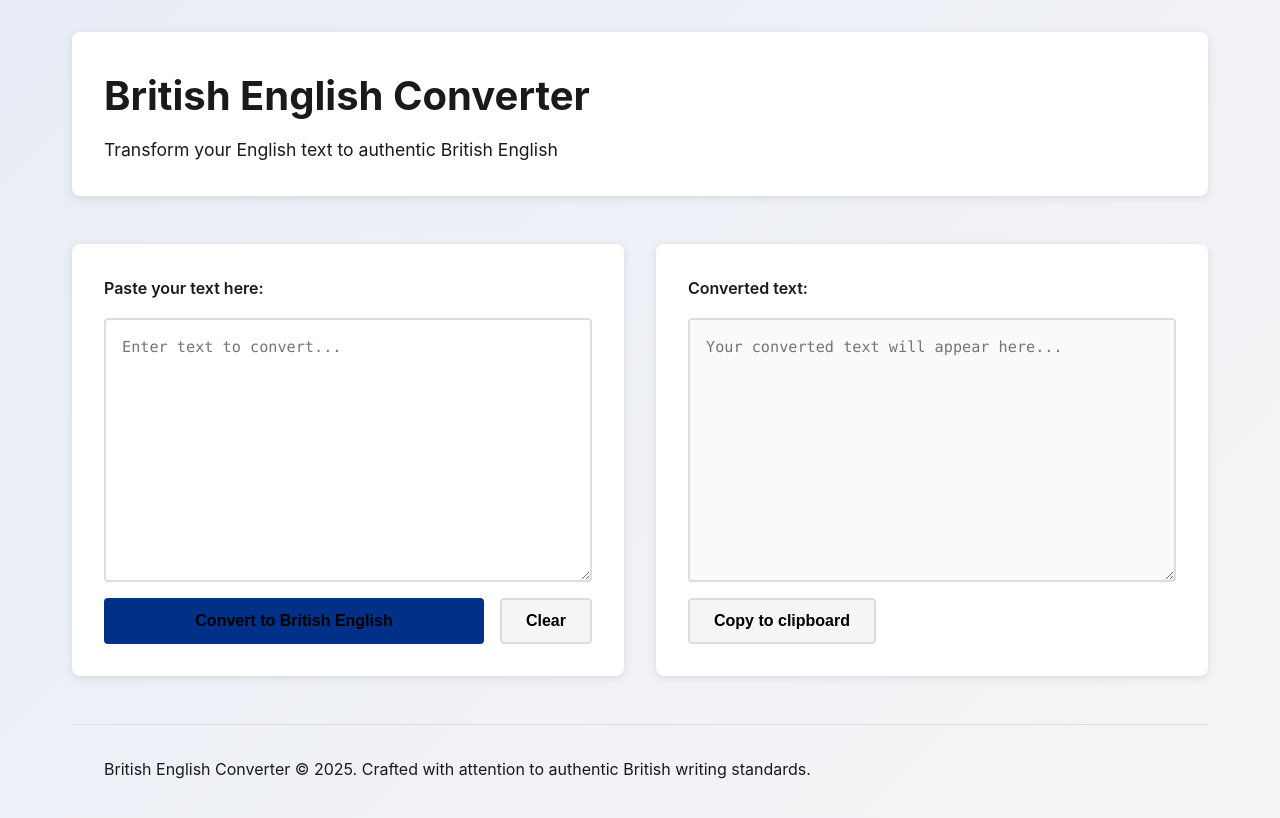
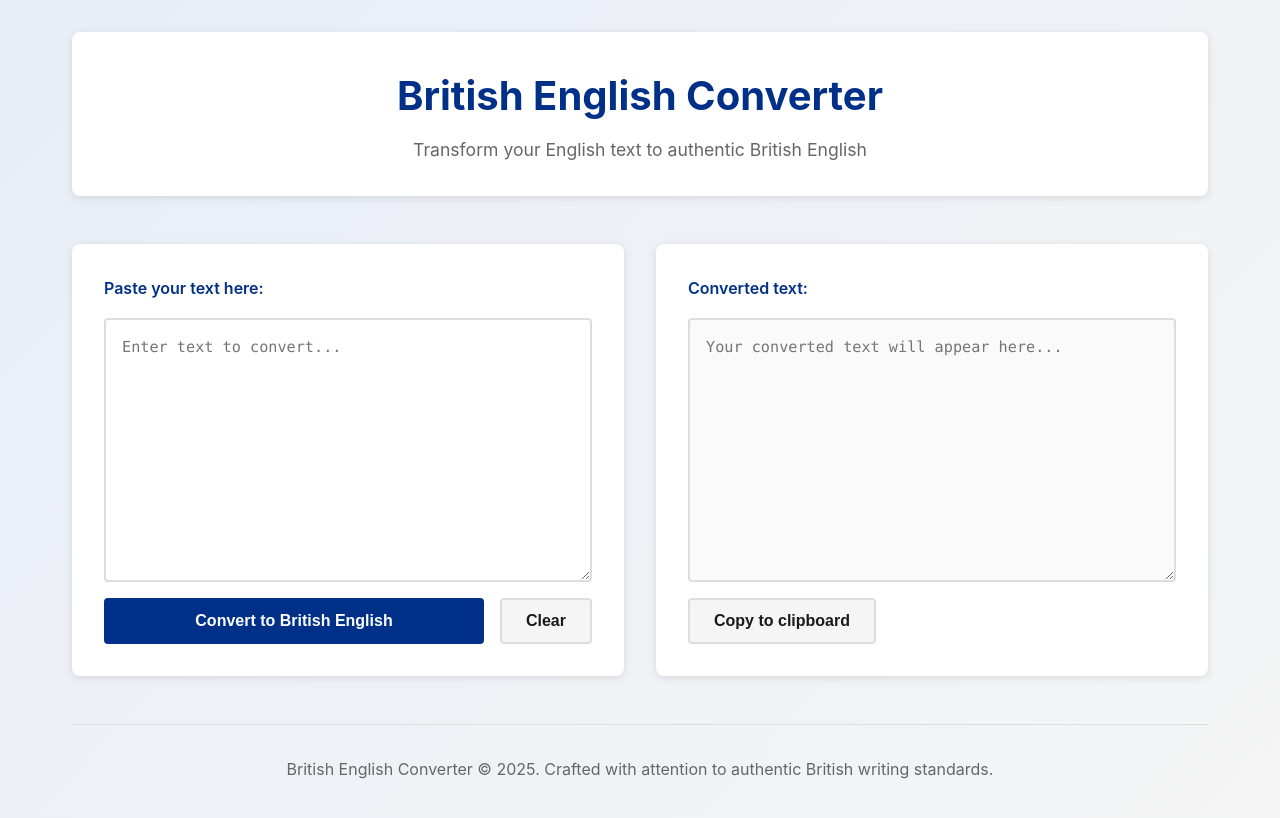
Before and after one commit to AIElevator/british-english-converter, a website: page index.html in a window 1280 px wide. Drawn offline with Linux system fonts and the light colour scheme.

Commit message:
Fix: correct CSS property names from British to American English
CSS properties like 'color', 'center', 'border-color' must use American English
spelling, not British. This fixes textarea and button styling issues that
prevented the app from functioning properly.

```diff
--- a/styles.css
+++ b/styles.css
@@ -23,7 +23,7 @@ body {
 }
 
 header {
-    text-align: centre;
+    text-align: center;
     margin-bottom: 3rem;
     padding: 2rem;
     background: white;
@@ -31,8 +31,8 @@ header {
     box-shadow: 0 2px 8px rgba(0, 0, 0, 0.1);
 }
 
-header h1 { font-size: 2.5rem; colour: var(--primary); margin-bottom: 0.5rem; }
-header p { font-size: 1.1rem; colour: var(--text-light); }
+header h1 { font-size: 2.5rem; color: var(--primary); margin-bottom: 0.5rem; }
+header p { font-size: 1.1rem; color: var(--text-light); }
 
 .converter-section {
     display: grid;
@@ -50,7 +50,7 @@ header p { font-size: 1.1rem; colour: var(--text-light); }
     flex-direction: column;
 }
 
-label { font-weight: 600; margin-bottom: 1rem; colour: var(--primary); }
+label { font-weight: 600; margin-bottom: 1rem; color: var(--primary); }
 
 textarea {
     flex: 1;
@@ -60,12 +60,12 @@ textarea {
     font-family: 'Monaco', 'Courier New', monospace;
     font-size: 0.95rem;
     line-height: 1.5;
-    transition: border-colour 0.2s;
+    transition: border-color 0.2s;
 }
 
 textarea:focus {
     outline: none;
-    border-colour: var(--primary);
+    border-color: var(--primary);
     box-shadow: 0 0 0 3px rgba(0, 48, 135, 0.1);
 }
 
@@ -90,7 +90,7 @@ textarea:read-only { background: var(--bg); }
 
 .btn-primary {
     background: var(--primary);
-    colour: white;
+    color: white;
     flex: 1;
 }
 
@@ -102,7 +102,7 @@ textarea:read-only { background: var(--bg); }
 
 .btn-secondary {
     background: #f5f5f5;
-    colour: var(--text);
+    color: var(--text);
     border: 2px solid var(--border);
 }
 
@@ -112,9 +112,9 @@ textarea:read-only { background: var(--bg); }
 }
 
 footer {
-    text-align: centre;
+    text-align: center;
     padding: 2rem;
-    colour: var(--text-light);
+    color: var(--text-light);
     border-top: 1px solid var(--border);
 }
 
```
